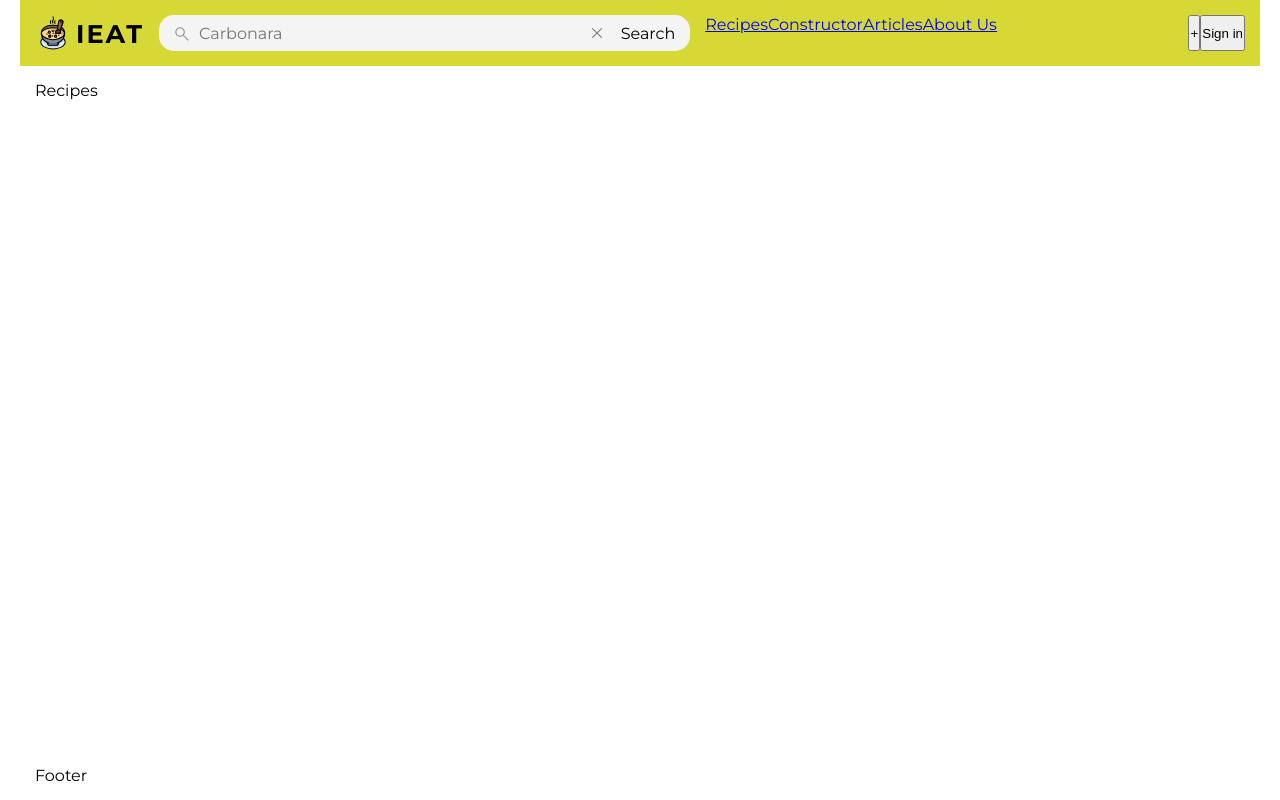
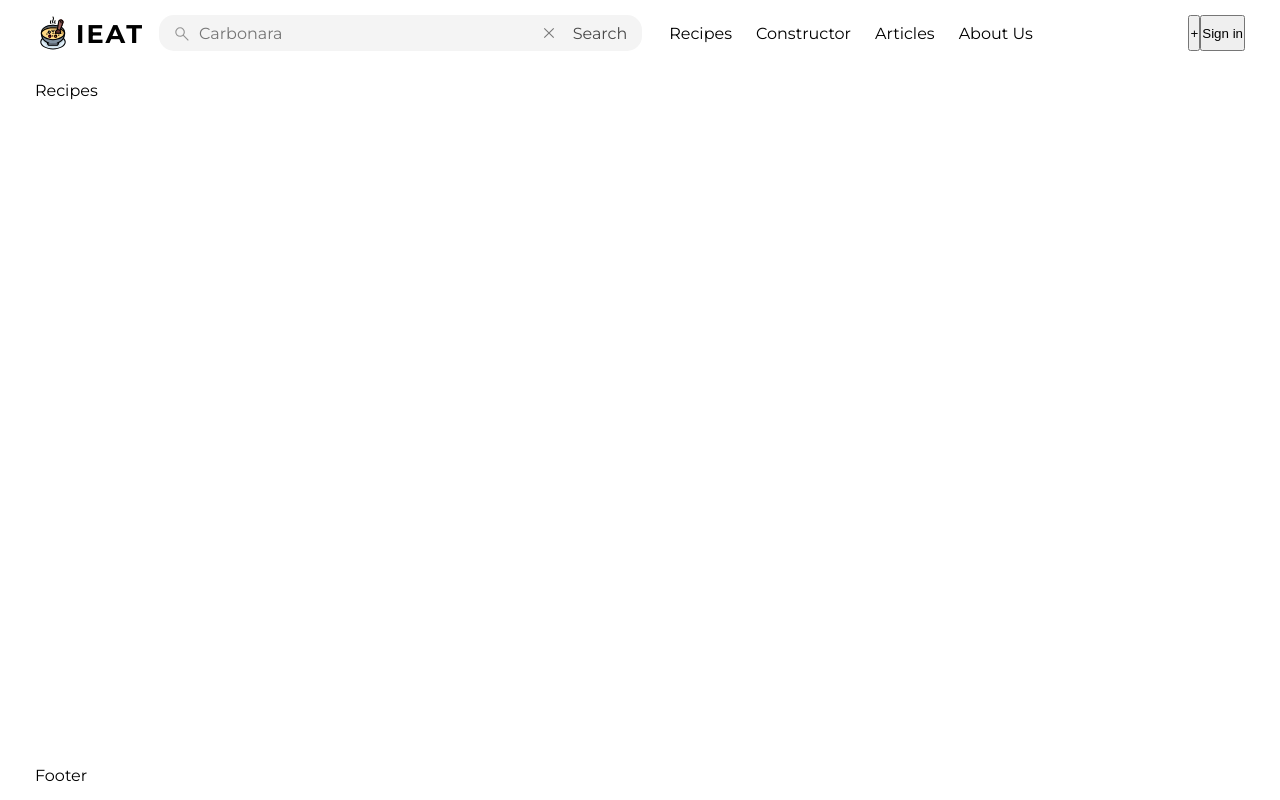
Before and after one commit to KohnoA/rs-clone, a React (Create React App) app: page / in a window 1280 px wide. Built offline with nearby package versions, Linux system fonts and the light colour scheme.

Commit message:
feat: create nav menu

```diff
--- a/src/components/Header/Header.module.scss
+++ b/src/components/Header/Header.module.scss
@@ -1,6 +1,4 @@
 .header {
   display: flex;
   justify-content: space-between;
-
-  background-color: rgb(214, 217, 53);
 }
--- a/src/components/Header/Header.tsx
+++ b/src/components/Header/Header.tsx
@@ -9,9 +9,7 @@ function Header() {
       className={ 'container' + ' ' + styles.header }
     >
       <Logo />
-
       <Search />
-
       <Navigation />
 
       <button>+</button>
--- a/src/components/Navigation/Navigation.module.scss
+++ b/src/components/Navigation/Navigation.module.scss
@@ -1,9 +1,18 @@
 .navigation {
   flex-grow: 1;
+  display: flex;
 
-  &__list {
-    display: flex;
+  &__item {
+    padding: 0 12px;
+    align-self: center;
 
-    list-style: none;
+    color: black;
+    text-decoration: none;
+    transition: .2s;
+
+    &:hover {
+      cursor: pointer;
+      opacity: .7;
+    }
   }
 }
--- a/src/components/Navigation/Navigation.tsx
+++ b/src/components/Navigation/Navigation.tsx
@@ -4,20 +4,10 @@ import styles from './Navigation.module.scss'
 function Navigation() {
   return (
     <nav className={ styles.navigation }>
-      <ul className={ styles.navigation__list }>
-        <li>
-          <Link to="/">Recipes</Link>
-        </li>
-        <li>
-          <Link to="/constructor">Constructor</Link>
-        </li>
-        <li>
-          <Link to="/articles">Articles</Link>
-        </li>
-        <li>
-          <Link to="/about">About Us</Link>
-        </li>
-      </ul>
+      <Link to="/" className={ styles.navigation__item }>Recipes</Link>
+      <Link to="/constructor" className={ styles.navigation__item }>Constructor</Link>
+      <Link to="/articles" className={ styles.navigation__item }>Articles</Link>
+      <Link to="/about" className={ styles.navigation__item }>About Us</Link>
     </nav>
   )
 }
--- a/src/components/Search/Search.module.scss
+++ b/src/components/Search/Search.module.scss
@@ -50,6 +50,7 @@
     background-repeat: no-repeat;
     background-size: contain;
 
+    transition: .2s;
     opacity: .5;
 
     &:hover {
@@ -65,10 +66,11 @@
     background-color: transparent;
     border: none;
     transition: .2s;
+    opacity: .7;
 
     &:hover {
       cursor: pointer;
-      opacity: .7;
+      opacity: 1;
     }
   }
 }
```
